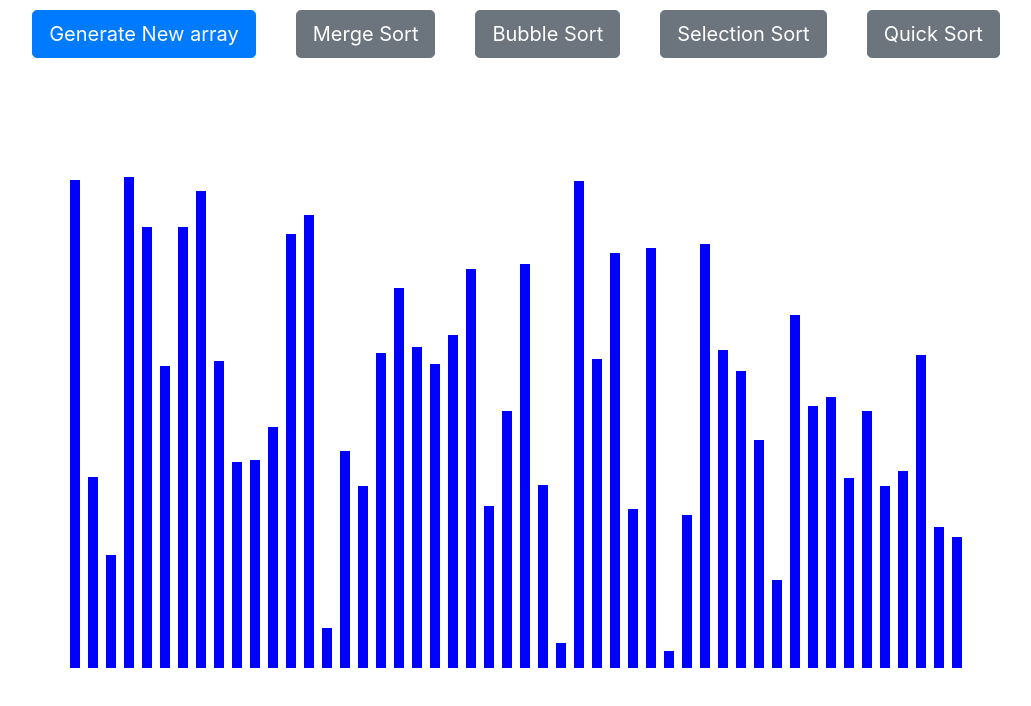
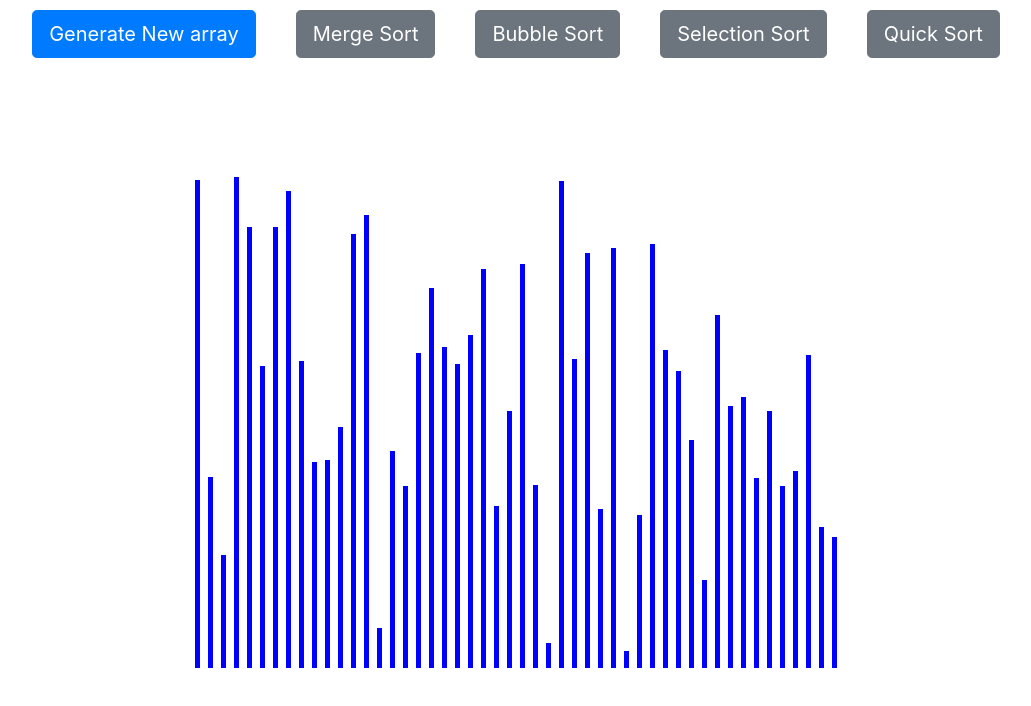
Before and after one commit to Frankxie21/sort-visualizer, a React (Create React App) app: page / in a window 1280 px wide. Shown: the top 706 px of the page, without its empty margins (124-1155 px from the left). Built offline with nearby package versions, Linux system fonts and the light colour scheme.

Commit message:
change bar width

```diff
--- a/src/SortingVisualizer/SortingVisualizer.css
+++ b/src/SortingVisualizer/SortingVisualizer.css
@@ -1,5 +1,5 @@
 .array-bar {
-    width: 10px;
+    width: 5px;
     display: inline-block;
     margin: 0 4px;
 }
```
